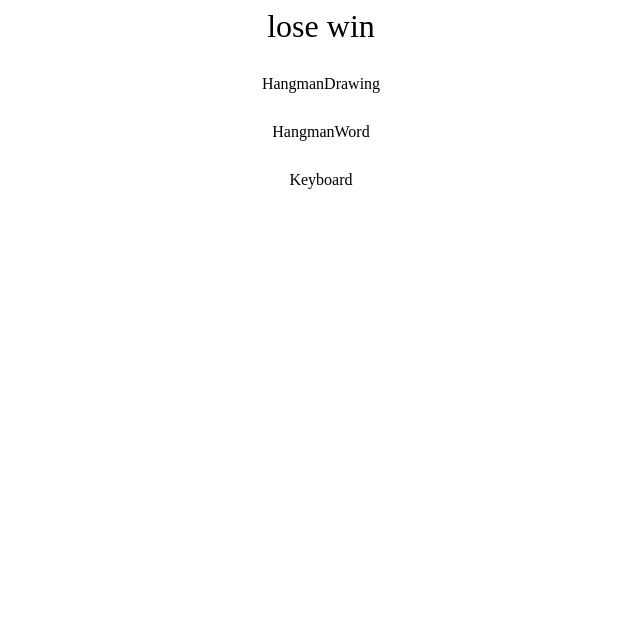
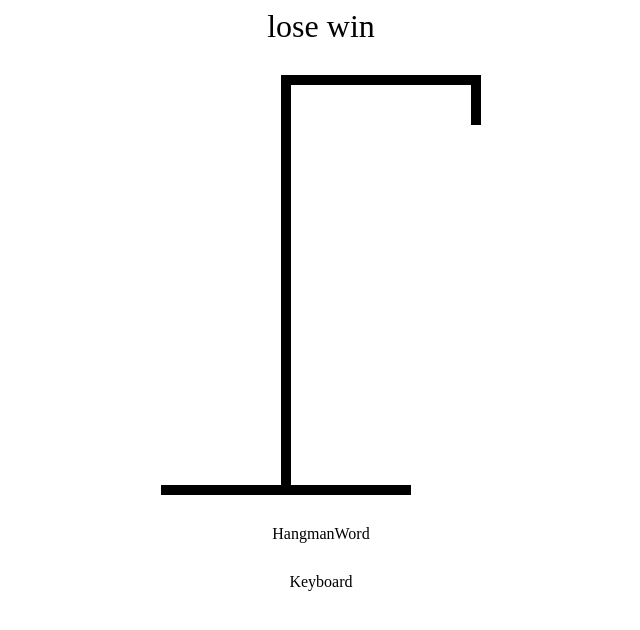
Before and after one commit to Ramish93/Hangman-react-ts, a React (Vite) app: page / in a window 1280 px wide. Shown: the top 630 px of the page, without its empty margins (319-959 px from the left). Built offline with nearby package versions, Linux system fonts and the light colour scheme.

Commit message:
the stage for hangman done and working

```diff
--- a/src/components/HangmanDrawing.tsx
+++ b/src/components/HangmanDrawing.tsx
@@ -1,7 +1,35 @@
-import React from "react";
-
 const HangmanDrawing = () => {
-  return <div>HangmanDrawing</div>;
+  return (
+    <div style={{ position: "relative" }}>
+      <div
+        style={{
+          height: "50px",
+          width: "10px",
+          background: "black",
+          position: "absolute",
+          top: 0,
+          right: 0,
+        }}
+      />
+      <div
+        style={{
+          height: "10px",
+          width: "200px",
+          background: "black",
+          marginLeft: "120px",
+        }}
+      />
+      <div
+        style={{
+          height: "400px",
+          width: "10px",
+          background: "black",
+          marginLeft: "120px",
+        }}
+      />
+      <div style={{ height: "10px", width: "250px", background: "black" }} />
+    </div>
+  );
 };
 
 export default HangmanDrawing;
```
